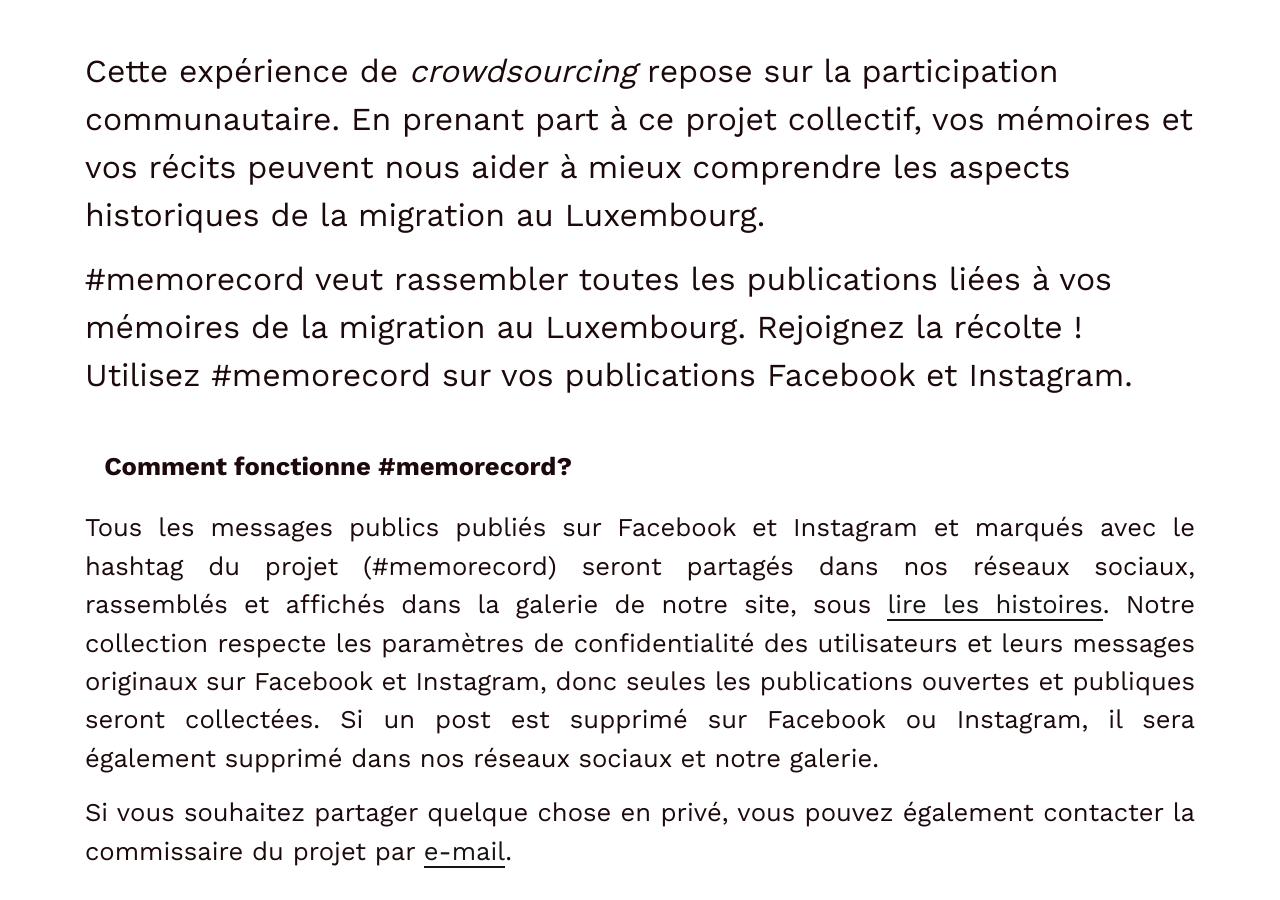
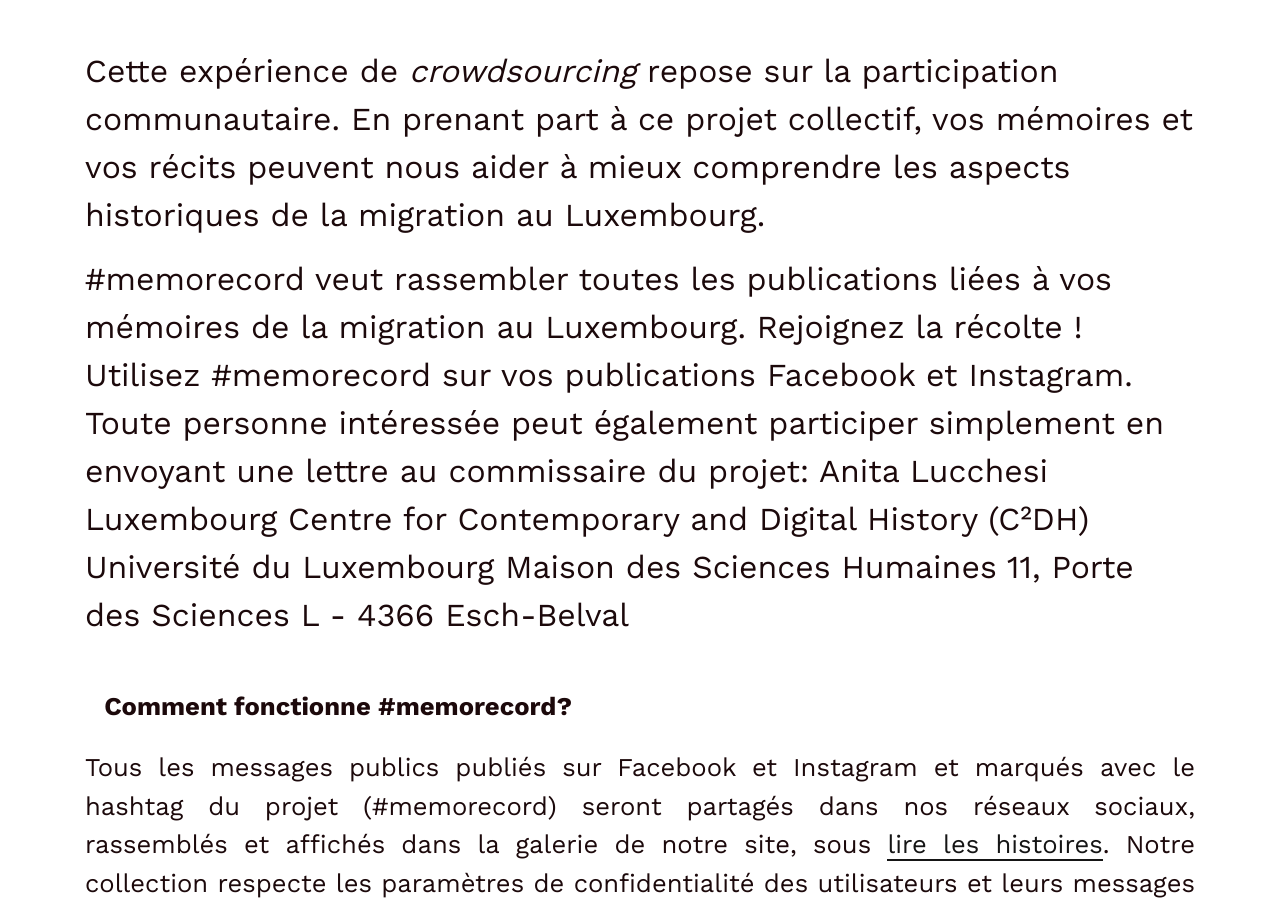
Before and after one commit to C2DH/memorecord, a Jekyll site: the page built from pages/take-part.fr.md, in a window 1280 px wide and 900 px high, scrolled down 313 px. Built offline with Jekyll 4.4.1, drawn with Linux system fonts in a browser that asks for light colours.

Commit message:
Update take-part.fr.md
addition FR by Mariana

```diff
--- a/pages/take-part.fr.md
+++ b/pages/take-part.fr.md
@@ -10,6 +10,13 @@ Cette expérience de *crowdsourcing* repose sur la participation communautaire.
 
 
 #memorecord veut rassembler toutes les publications liées à vos mémoires de la migration au Luxembourg. Rejoignez la récolte ! Utilisez #memorecord sur vos publications Facebook et Instagram.
+Toute personne intéressée peut également participer simplement en envoyant une lettre au commissaire du projet:
+Anita Lucchesi
+Luxembourg Centre for Contemporary and Digital History (C²DH)
+Université du Luxembourg
+Maison des Sciences Humaines
+11, Porte des Sciences
+L - 4366 Esch-Belval
 
 
 <!-- more -->
```
